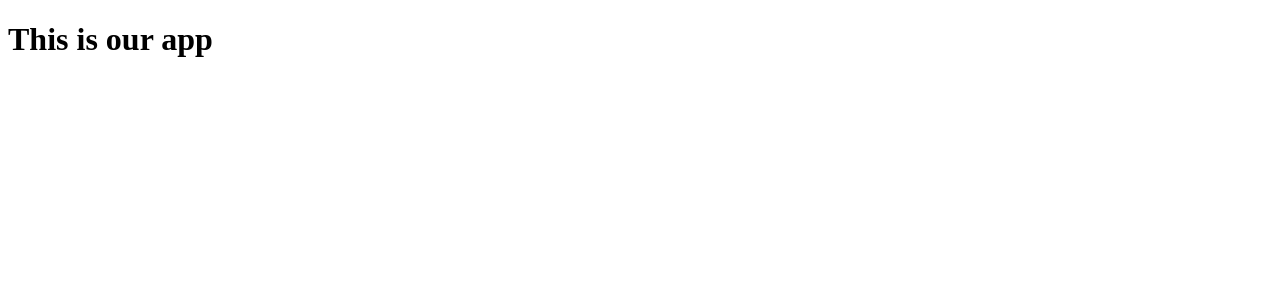
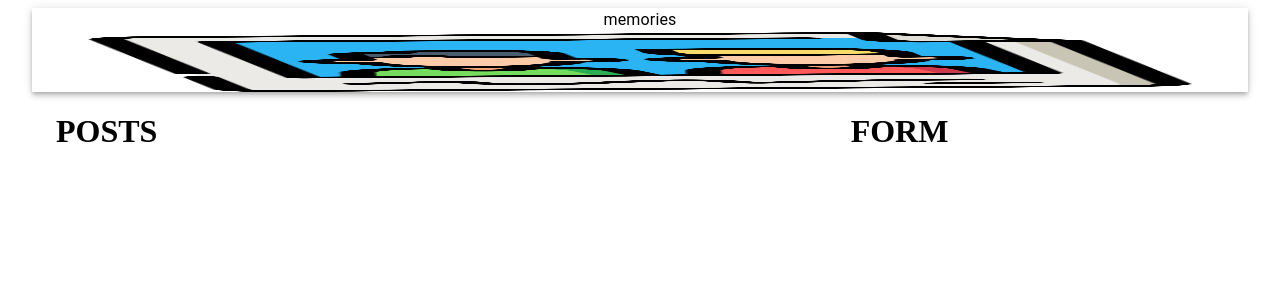
Before and after one commit to yashwable/memories, a React (Create React App) app in the folder client/: page / in a window 1280 px wide. Shown: the top 300 px of the page. Built offline with nearby package versions, Linux system fonts and the light colour scheme.

Commit message:
eighth day

```diff
--- a/client/src/App.js
+++ b/client/src/App.js
@@ -1,11 +1,30 @@
 import React from 'react';
-import {Container , Appbar , Typography ,Grid ,Grow} from '@material-ui/core';
+import {Container , AppBar , Typography ,Grid ,Grow} from '@material-ui/core';
+import memories from './images/memories.png';
+import Form from './components/Form/Form.js';
+import Posts from './components/Posts/Posts.js';
+
 
 const App = () => {
     return(
-        <div>
-            <h1>This is our app</h1>
-        </div>
+        <Container maxWidth = "lg">
+            <AppBar position ="static" color="inherit">
+                <Typography varient = "h2" align='center'>memories</Typography>
+                <img src={memories} alt='memories' height = "60" />
+            </AppBar>
+            <Grow in>
+                <Container>
+                    <Grid container justify="space-between" alignItems='streach' spacing={3}>
+                        <Grid item xs={12} sm={7}>
+                            <Posts/>
+                        </Grid>
+                        <Grid item xs={12} sm={4}>
+                            <Form/>
+                        </Grid>
+                    </Grid>
+                </Container>
+            </Grow>
+        </Container>
     );
 }
 
--- a/client/src/components/Form/Form.js
+++ b/client/src/components/Form/Form.js
@@ -0,0 +1,9 @@
+import React from "react";
+
+const Form = () => {
+    return (
+        <h1>FORM</h1>
+    );
+}
+
+export default Form;
--- a/client/src/components/Posts/Posts.js
+++ b/client/src/components/Posts/Posts.js
@@ -0,0 +1,9 @@
+import React from "react";
+
+const Posts = () => {
+    return (
+        <h1>POSTS</h1>
+    );
+}
+
+export default Posts;
```
Also changed, not shown: client/src/images/memories.png (added).
